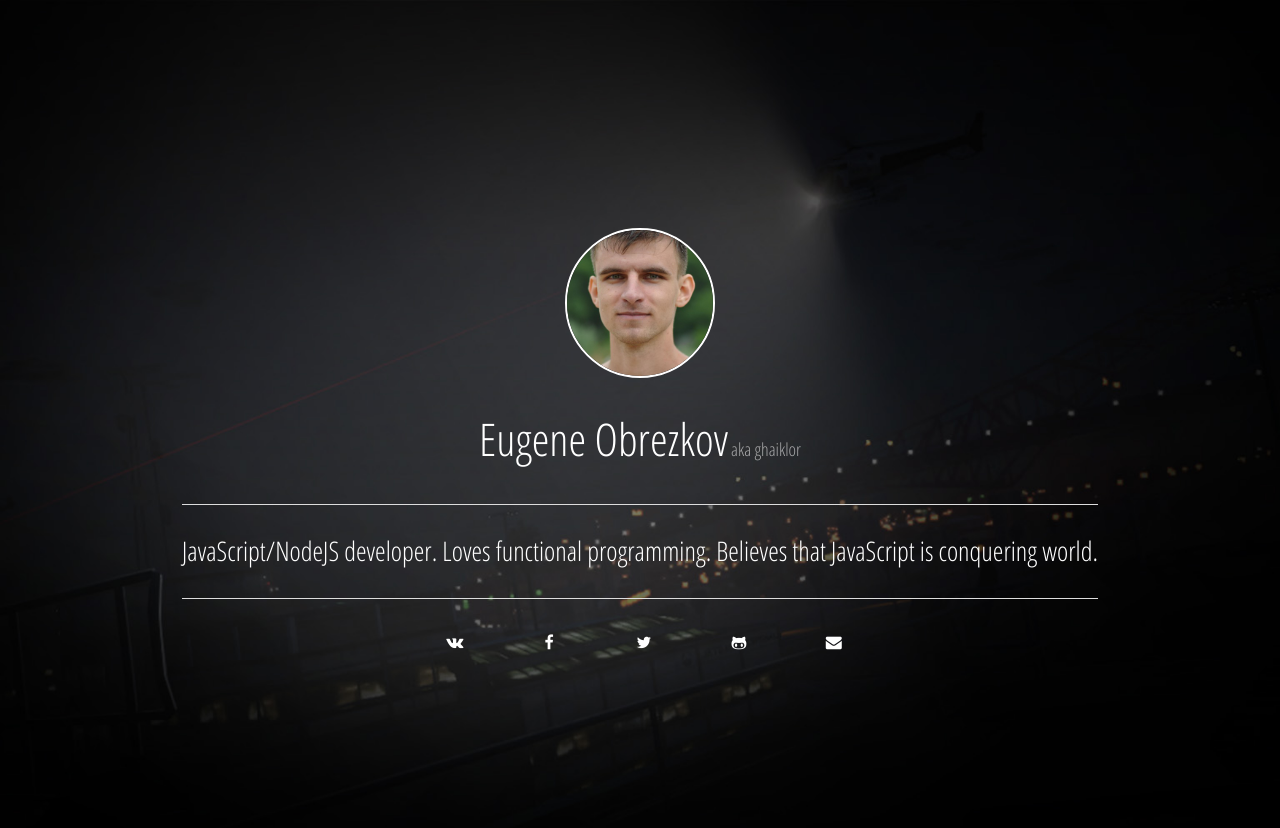
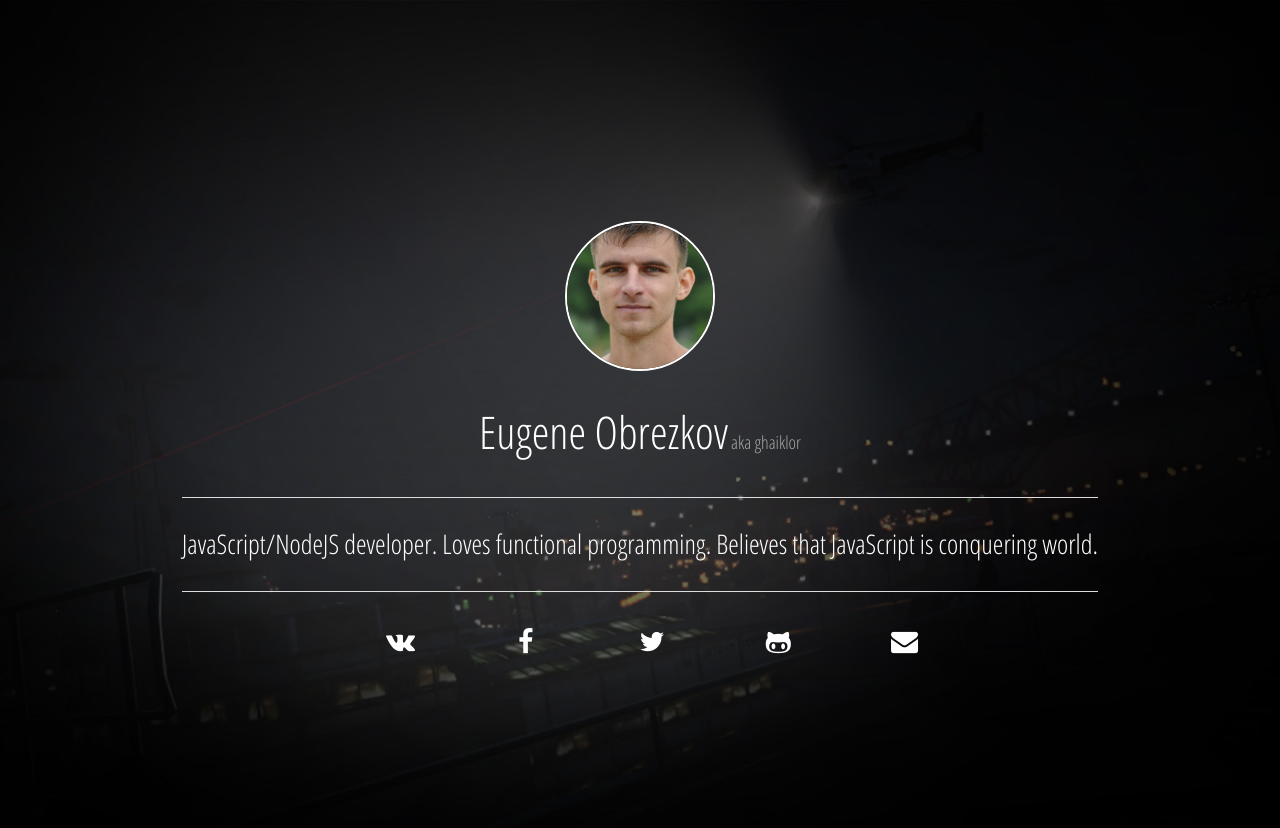
Before and after one commit to ghaiklor/ghaiklor.com, a Jekyll site: the page built from index.html, in a window 1280 px wide. Shown: the top 828 px of the page. Built offline with Jekyll 4.4.1, drawn with Linux system fonts in a browser that asks for light colours.

Commit message:
Contact icons if sized via viewport

```diff
--- a/assets/css/styles.css
+++ b/assets/css/styles.css
@@ -66,7 +66,8 @@ h1, h2, h3, h4, h5, h6, a, p, span, img {
 }
 
 .landing-page .contacts-group .contacts-item {
-  margin-left: 0.5rem;
+  font-size: 3vh;
+  margin-left: 1.5rem;
   border: 0;
   background-color: transparent;
   color: white;
```
